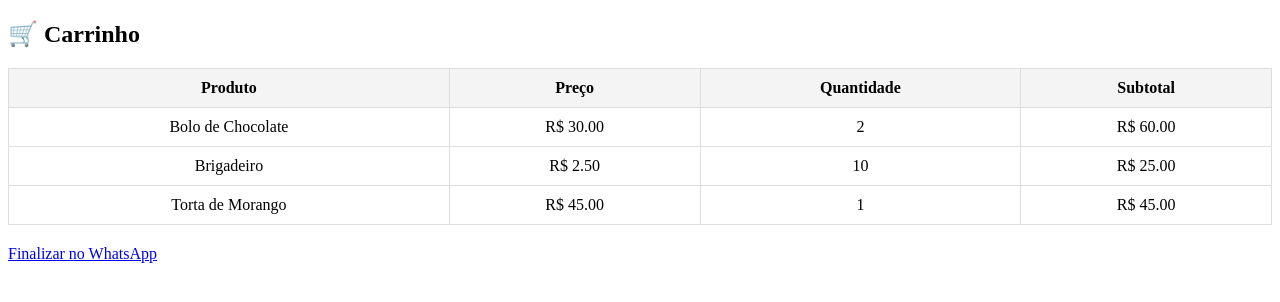
After one commit to MarcosGabrielDF/Sabores_da_Paty, a PHP site: page /Telas_Segundarias/Carrinho/Tela_carrinho.php in a window 1280 px wide. The commit adds this page. Shown: the top 302 px of the page. Run offline with PHP 8.4, Linux system fonts and the light colour scheme.

```diff
--- /dev/null
+++ b/backend-php/Telas_Segundarias/Carrinho/Tela_carrinho.php
@@ -0,0 +1,44 @@
+<!DOCTYPE html>
+<html lang="pt-br">
+<head>
+  <meta charset="UTF-8">
+  <meta name="viewport" content="width=device-width, initial-scale=1.0">
+  <title>Carrinho de Compras</title>
+  <style>
+    table {
+      width: 100%;
+      border-collapse: collapse;
+      margin: 20px 0;
+    }
+    th, td {
+      border: 1px solid #ddd;
+      padding: 10px;
+      text-align: center;
+    }
+    th {
+      background: #f4f4f4;
+    }
+  </style>
+</head>
+<body>
+
+  <h2>🛒 Carrinho</h2>
+  <table id="carrinho">
+    <thead>
+      <tr>
+        <th>Produto</th>
+        <th>Preço</th>
+        <th>Quantidade</th>
+        <th>Subtotal</th>
+      </tr>
+    </thead>
+    <tbody>
+      <!-- Linhas de produtos vão aqui -->
+    </tbody>
+  </table>
+
+  <a id="whatsapp-btn" class="btn" target="_blank" href="#">Finalizar no WhatsApp</a>
+
+  <script src="carrinho.js"></script>
+</body>
+</html>
--- /dev/null
+++ b/backend-php/Telas_Segundarias/Carrinho/carrinho.js
@@ -0,0 +1,23 @@
+// Produtos de exemplo
+const produtos = [
+    { nome: "Bolo de Chocolate", preco: 30.00, quantidade: 2 },
+    { nome: "Brigadeiro", preco: 2.50, quantidade: 10 },
+    { nome: "Torta de Morango", preco: 45.00, quantidade: 1 }
+];
+
+const tbody = document.querySelector("#carrinho tbody");
+
+// Mostra os produtos na tabela
+produtos.forEach(p => {
+    let subtotal = p.preco * p.quantidade;
+
+    let row = `
+    <tr>
+        <td>${p.nome}</td>
+        <td>R$ ${p.preco.toFixed(2)}</td>
+        <td>${p.quantidade}</td>
+        <td>R$ ${subtotal.toFixed(2)}</td>
+    </tr>
+    `;
+    tbody.innerHTML += row;
+});
--- a/backend-php/carregamento/carregar_na_tela.js
+++ b/backend-php/carregamento/carregar_na_tela.js
@@ -25,7 +25,7 @@ window.addEventListener('scroll', () => {
                         return;
                     }
 
-                    if (PaginaAtual === "index.php") {
+                    if (PaginaAtual === "index.php" || PaginaAtual === "") {
                         // tela do cliente
                         data.forEach(produto => {
                             container.insertAdjacentHTML("beforeend", `
--- a/backend-php/css/EstiloIndex.css
+++ b/backend-php/css/EstiloIndex.css
@@ -5,7 +5,7 @@
 
 /*Variáveis de cores*/
 :root {
-  --RosaClaro: #c887723f;  /* Rosa claro */
+  --RosaClaro: #c8877273;  /* Rosa claro */
   --Vermelho: #650014ea; /* vermelho */
 }
 
--- a/backend-php/index.php
+++ b/backend-php/index.php
@@ -17,7 +17,7 @@
 
   <header>
     <section id="Carrinho_Compra">
-      <a href="#">
+      <a href="Telas_Segundarias/Carrinho/Tela_carrinho.php">
         <span class="material-symbols-outlined">shopping_cart</span>
       </a>
     </section>
```
Also changed, not shown: backend-php/Telas_Segundarias/Carrinho/carrinho.php (deleted), backend-php/Telas_Segundarias/Carrinho/css/carrinho.css (added).
